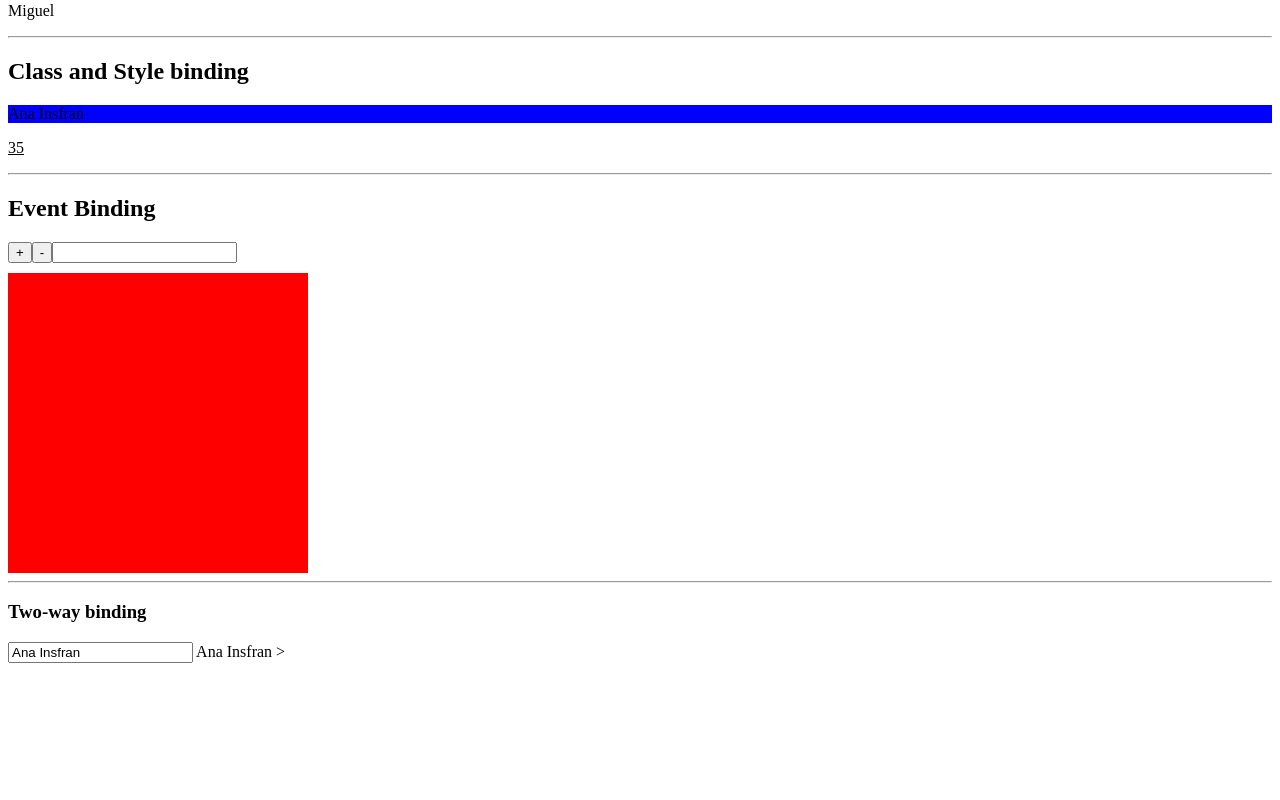
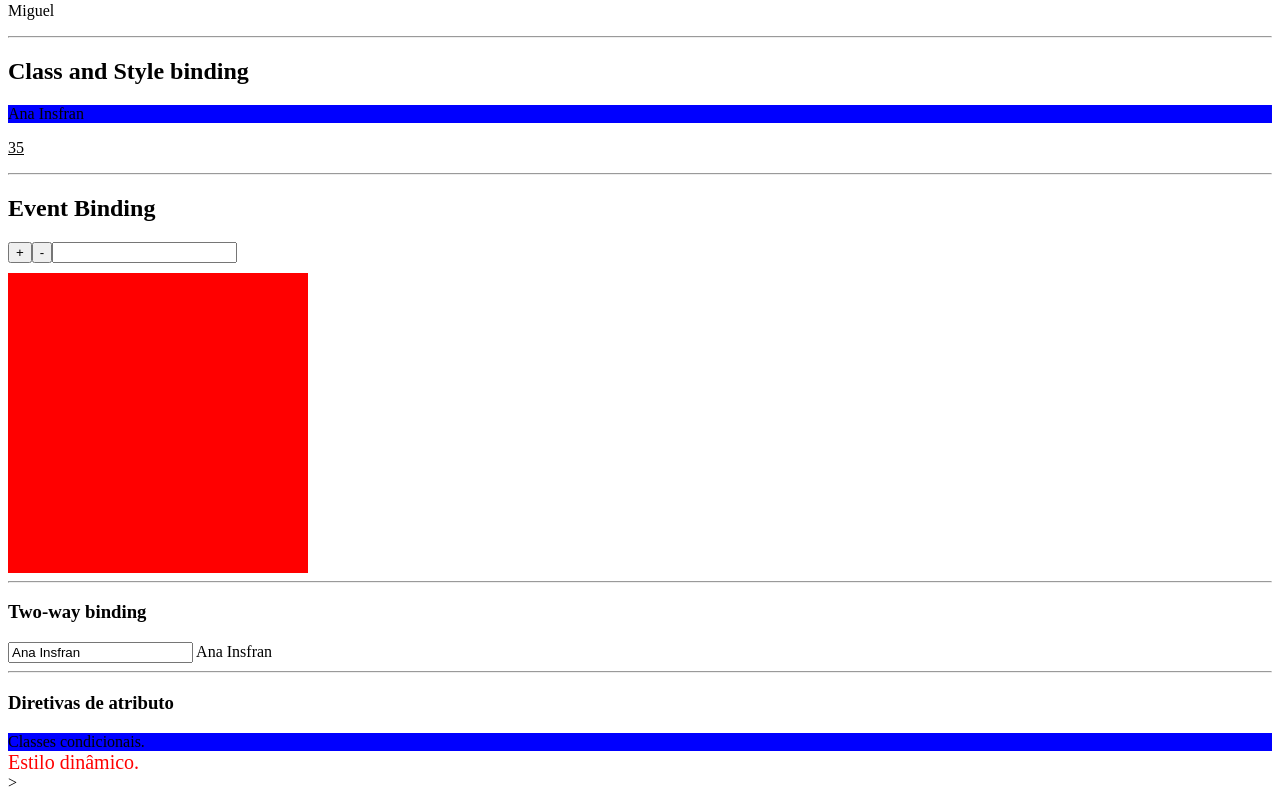
Before and after one commit to AnaPaulaInsfran/meu-primeiro-projeto-latest, an Angular app: page / in a window 1280 px wide. Shown: the part 400-1200 px from the top of the page. Before the commit the page ends 1071 px from the top, so only its background shows below. Built offline with nearby package versions, Linux system fonts and the light colour scheme.

Commit message:
feat:ngClass e ngStyle

```diff
--- a/src/app/components/template/template-binding/template-binding.component.html
+++ b/src/app/components/template/template-binding/template-binding.component.html
@@ -37,3 +37,15 @@
 <input [(ngModel)]="name"/>
 
 {{name}}
+<hr>
+
+<h3>Diretivas de atributo</h3>
+<div [ngClass]="{'background-red': age > 35, 'background-blue': age <= 35}">Classes condicionais.</div>
+
+<div [ngStyle]="{
+  color: age > 40 ? 'green' : 'red',
+  'font-size': age > 40 ? '10px' : '20px',
+}"
+>
+Estilo dinâmico.
+</div>
```
